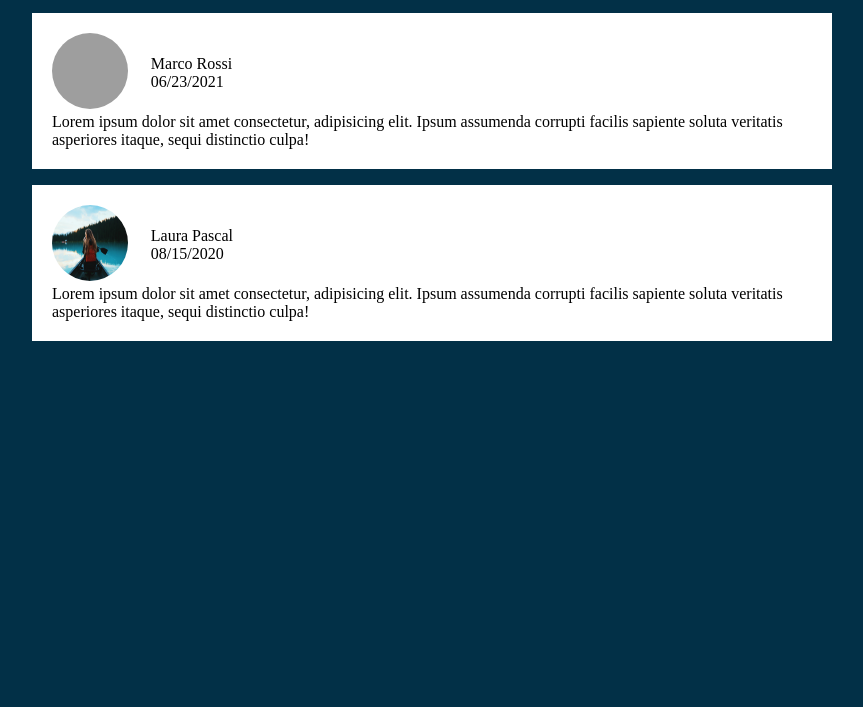
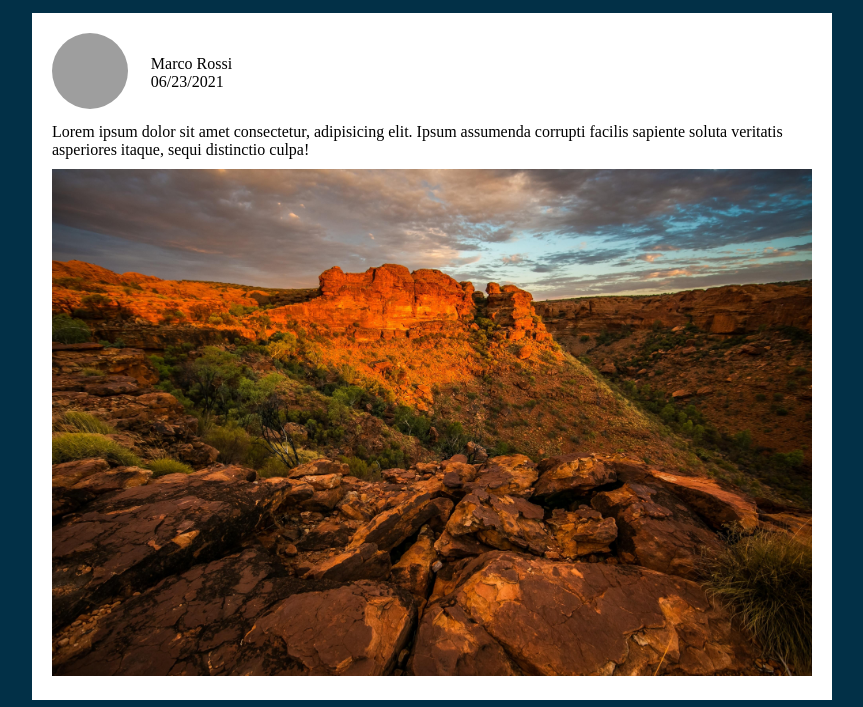
Before and after one commit to FedericoCapitani/js-social-posts, a plain HTML site: page index.html in a window 1280 px wide. Shown: the part 93-800 px from the top of the page, without its empty margins (208-1071 px from the left). Drawn offline with Linux system fonts and the light colour scheme; grey boxes are pictures that could not be loaded.

Commit message:
aggiungere immagine del post

```diff
--- a/assets/css/style.css
+++ b/assets/css/style.css
@@ -20,6 +20,7 @@ body > h1{
     background-color: white;
     display: flex;
     flex-wrap: wrap;
+    row-gap: 10px
 }
 .profile_picture{
     width: calc(100% / 10);
--- a/assets/js/main.js
+++ b/assets/js/main.js
@@ -23,16 +23,16 @@ function createPosts(array){
         let div = document.createElement('div')
         let pfp = document.createElement('div')
         let author = document.createElement('div')
-        let date = document.createElement('div')
         let post_text = document.createElement('div')
+        let post_img = document.createElement('div')
         div.classList.add('card')
         pfp.classList.add('profile_picture')
         pfp.innerHTML = `<img src="${element.foto_autore}" alt="">`
         author.classList.add('autore')
         author.innerHTML = `${element.nome_autore} <br> ${element.data}`
         post_text.innerHTML = `${element.testo_post}`
-
-        div.append(pfp, author, date, post_text)
+        post_img.innerHTML =`<img src="${element.immagine}" width="100%">`
+        div.append(pfp, author, post_text, post_img)
         post.append(div)
     })
 }
```
